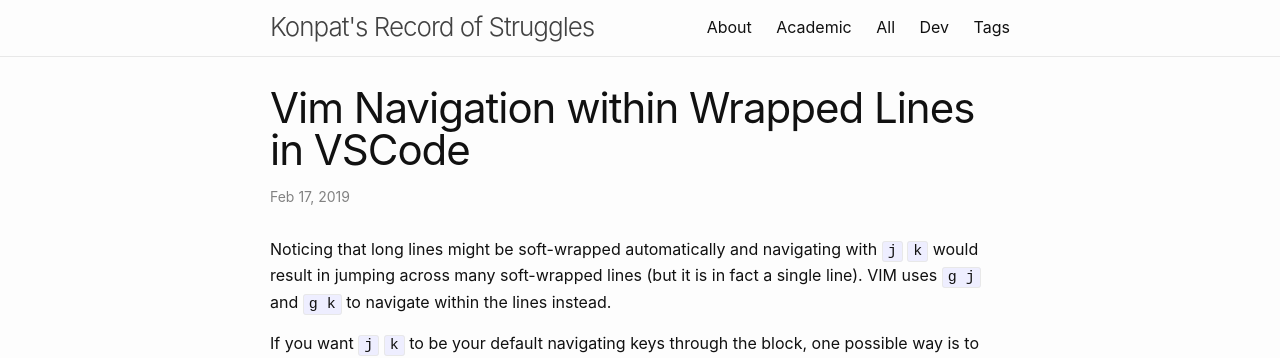
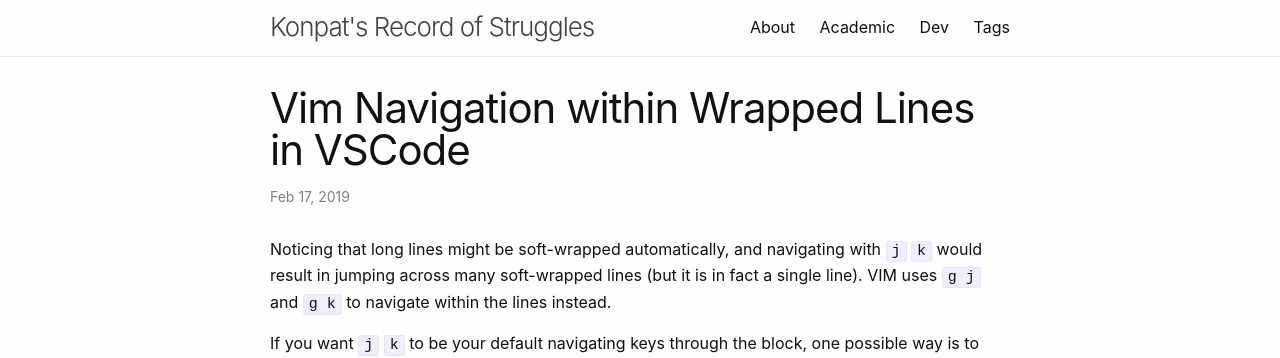
Before and after one commit to phizaz/test-ci, a Jekyll site: the page built from _posts/dev/2019-02-17-vim-navigation-within-wrapped-lines-in-vscode.md, in a window 1280 px wide. Shown: the top 358 px of the page. Built offline with Jekyll 4.4.1, drawn with Linux system fonts in a browser that asks for light colours.

```diff
--- a/_posts/dev/2019-02-17-vim-navigation-within-wrapped-lines-in-vscode.md
+++ b/_posts/dev/2019-02-17-vim-navigation-within-wrapped-lines-in-vscode.md
@@ -5,7 +5,7 @@ categories: dev
 tags: vscode
 ---
 
-Noticing that long lines might be soft-wrapped automatically and navigating with `j` `k` would result in jumping across many soft-wrapped lines (but it is in fact a single line). VIM uses `g j` and `g k` to navigate within the lines instead.
+Noticing that long lines might be soft-wrapped automatically, and navigating with `j` `k` would result in jumping across many soft-wrapped lines (but it is in fact a single line). VIM uses `g j` and `g k` to navigate within the lines instead.
 
 If you want `j` `k` to be your default navigating keys through the block, one possible way is to remap it to `g j` `g k` instead. As mentioned in this [Stackoverflow thread](https://stackoverflow.com/questions/46433500/vs-code-navigate-within-a-wrapped-line-vs-jumping-to-next-line).
 
```
Also changed, not shown: all.md (deleted, +0 -11 lines), index.md (+1 -2 lines).
